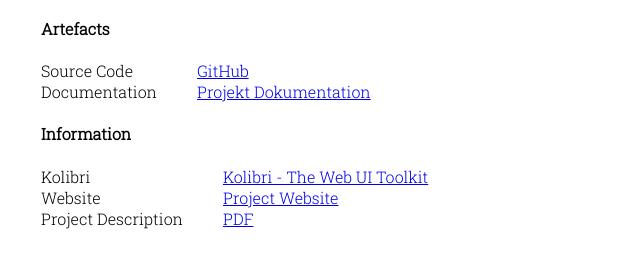
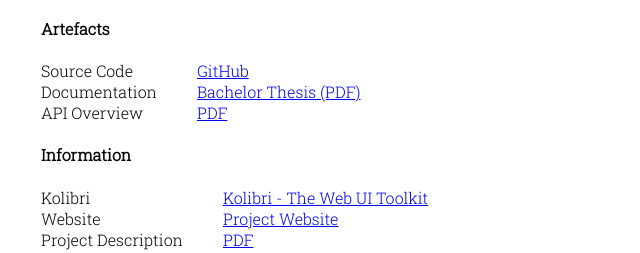
Before and after one commit to wildwyss/ip6-overview, a plain HTML site: page docs/index.html in a window 1280 px wide. Shown: the part 522-775 px from the top of the page, without its empty margins (263-903 px from the left). Drawn offline with Linux system fonts and the light colour scheme.

Commit message:
add bachelor thesis pdf

```diff
--- a/docs/index.html
+++ b/docs/index.html
@@ -94,12 +94,17 @@
 				</dd>
 				<dt>Documentation</dt>
 				<dd>
-					<a target="_blank" href="https://wildwyss.gitbook.io/ip5-funktionale-standard-library-fuer-kolibri/">Projekt Dokumentation</a>
+					<a target="_blank" href="./main.pdf">Bachelor Thesis (PDF)</a>
 				</dd>
 <!--				<dt>Presentation</dt>-->
 <!--				<dd>-->
 <!--					<a target="_blank" href="https://wildwyss.github.io/ip5-presentation/#/introduction">tbd</a>-->
 <!--				</dd>-->
+
+				<dt>API Overview</dt>
+				<dd>
+					<a target="_blank" href="./api.html">PDF</a>
+				</dd>
 			</dl>
 		</section>
 
@@ -118,6 +123,7 @@
 				<dd>
 					<a target="_blank" href="./ip6-project-description.pdf">PDF</a>
 				</dd>
+
 			</dl>
 		</section>
 
@@ -126,11 +132,11 @@
 			<dl>
 				<dt>Fizz Buzz</dt>
 				<dd>
-					<a target="_blank" href="./wild_wyss/src/sequence/examples/fizzbuzz/FizzBuzz.html">Application</a>,
+					<a target="_blank" href="./wild_wyss/src/sequence/examples/fizzbuzz/FizzBuzz.html">Application</a>
 				</dd>
 				<dt>Tic tac toe</dt>
 				<dd>
-					<a target="_blank" href="./wild_wyss/src/sequence/examples/tictactoe/TicTacToe.html">Application</a>,
+					<a target="_blank" href="./wild_wyss/src/sequence/examples/tictactoe/TicTacToe.html">Application</a>
 				</dd>
 			</dl>
 		</section>
@@ -144,7 +150,7 @@
 				</dd>
 				<dt>Solution</dt>
 				<dd>
-					<a target="_blank" href="https://github.com/wildwyss/ip6-usertests/tree/feature/solution">Source Code</a>,
+					<a target="_blank" href="https://github.com/wildwyss/ip6-usertests/tree/feature/solution">Source Code</a>
 				</dd>
 			</dl>
 		</section>
```
